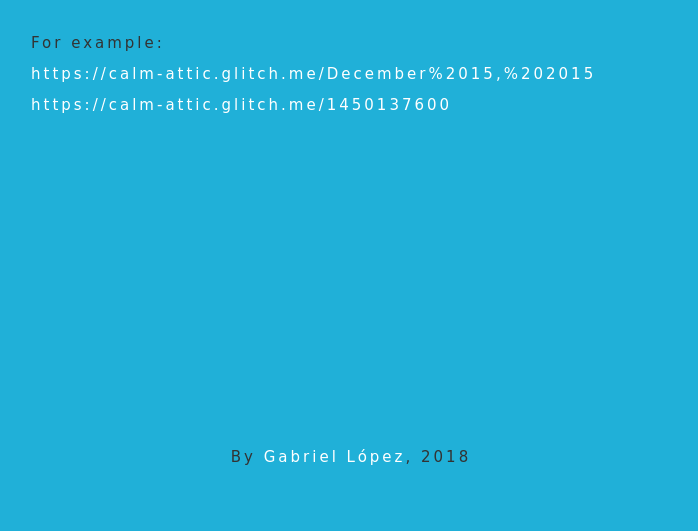
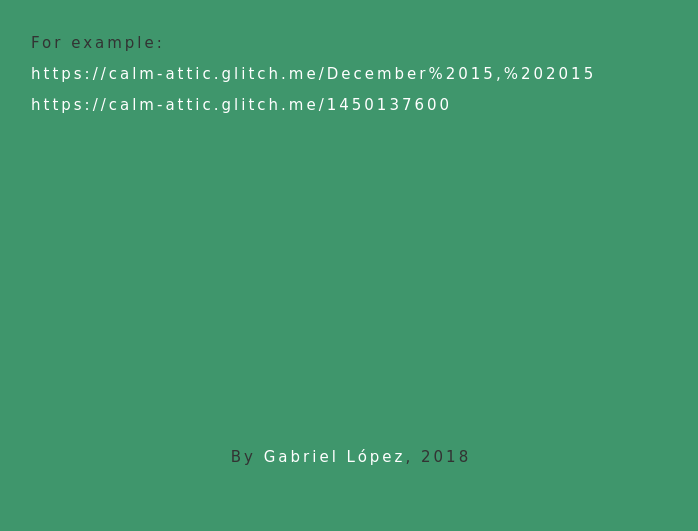
Before and after one commit to gabolopez90/Timestamp-Microservice, a website: page client/index.html in a window 1280 px wide. Shown: the part 269-800 px from the top of the page, without its empty margins (289-987 px from the left). Drawn offline with nearby package versions, Linux system fonts and the light colour scheme; a web font is replaced by a local one.

Commit message:
🏢🍘 Updated with Glitch

```diff
--- a/client/css/style.css
+++ b/client/css/style.css
@@ -1,7 +1,7 @@
 @import url('https://fonts.googleapis.com/css?family=Shrikhand');
 
 body {
-    background-color: #20b0d8;
+    background-color: #3f966c;
     letter-spacing: 0.2em;
     font-size: 1.5em;
     font-family: 'Shrikhand', cursive;
```
